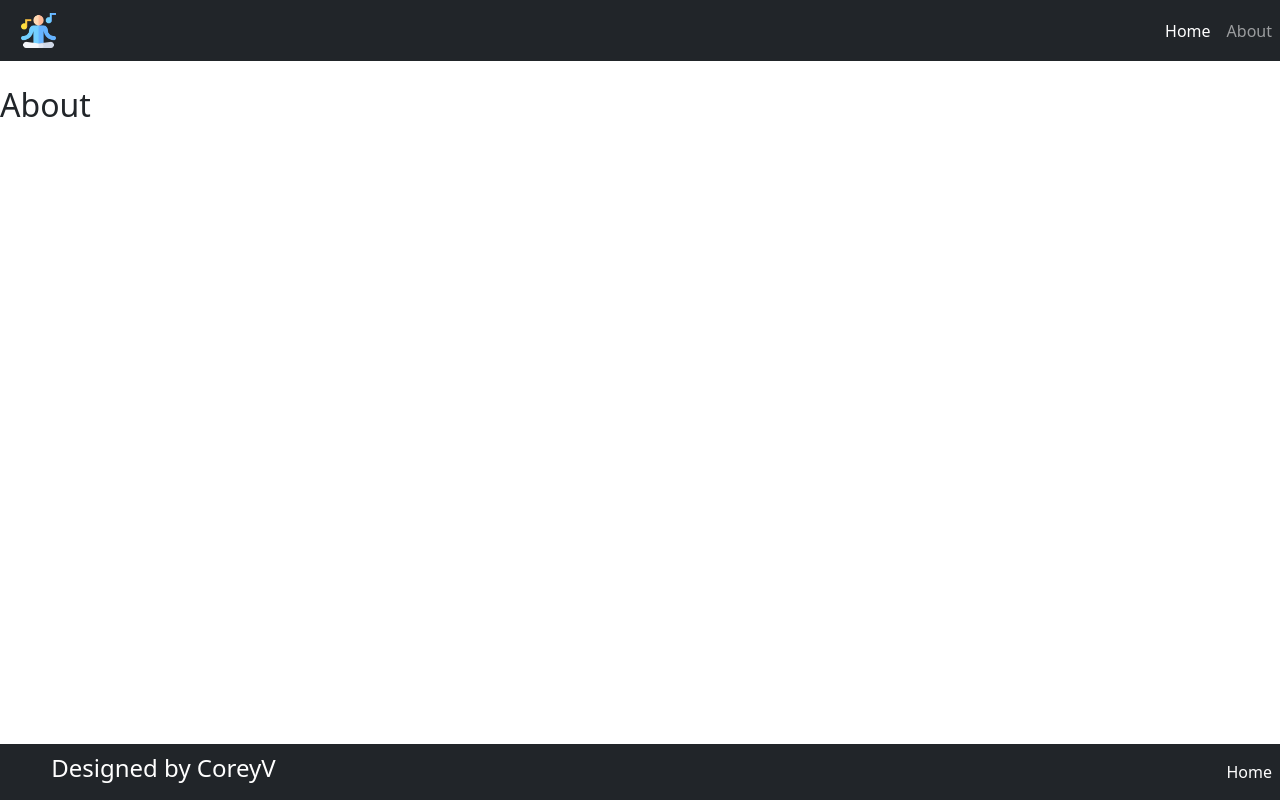
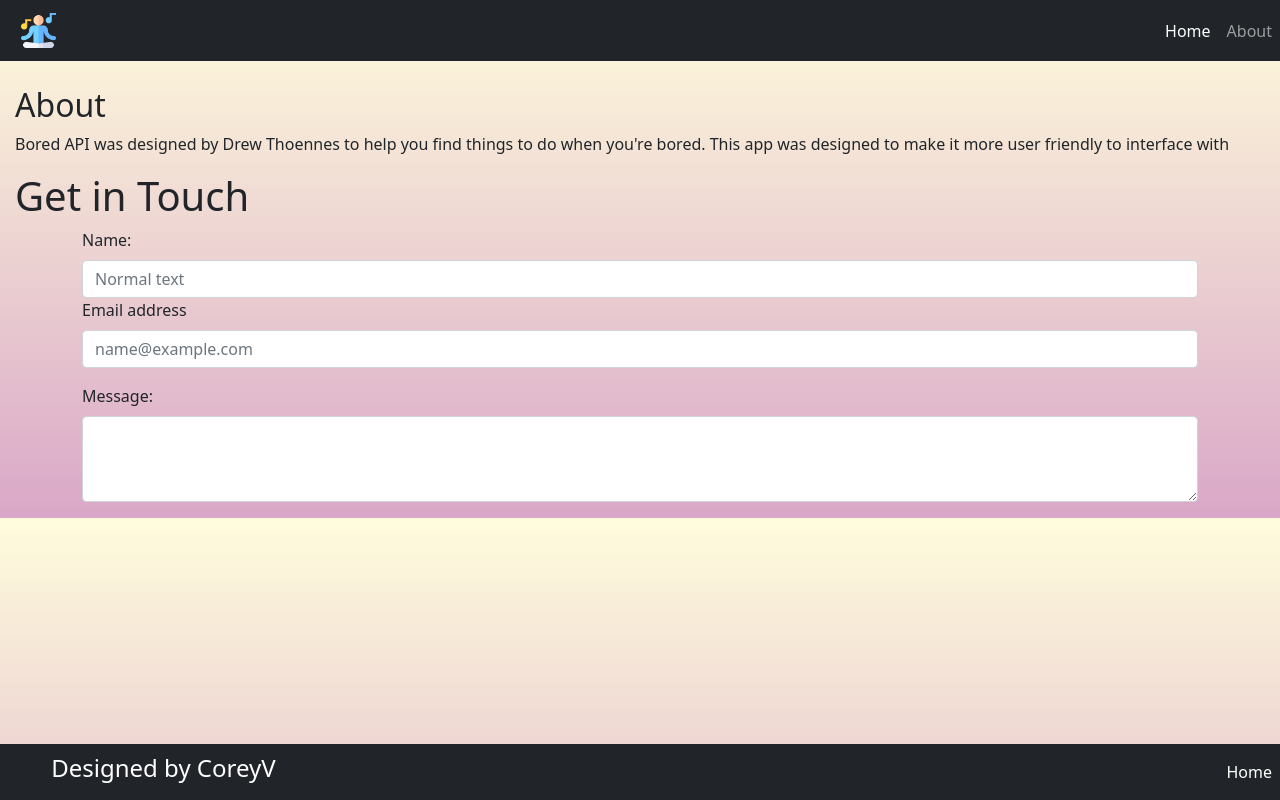
Before and after one commit to CoreyVee/Project-2, a React (Create React App) app in the folder myproductivebreaksapp/: page /About in a window 1280 px wide. Built offline with nearby package versions, Linux system fonts and the light colour scheme.

Commit message:
Added Background/Feedback submission form
Added a form for feedback and suggestions. Styled background with gradient.

```diff
--- a/myproductivebreaksapp/src/About.js
+++ b/myproductivebreaksapp/src/About.js
@@ -1,12 +1,31 @@
 import React from "react";
+import Form from 'react-bootstrap/Form'
+import Container from 'react-bootstrap/Container'
 
 const Tips = () => {
 
     return (
-        <div>
+        <div className='aboutPage'>
+        <div className='aboutParagraph'>
             <h2>About</h2>
+            <p>Bored API was designed by Drew Thoennes to help you find things to do when you're bored. This app was designed to make it more user friendly to interface with</p>
+        <h1>Get in Touch</h1>
         </div>
-
+<Container>
+        <Form>
+  <Form.Group className="mb-3" controlId="exampleForm.ControlInput1">
+  <Form.Label>Name: </Form.Label>
+  <Form.Control type="text" placeholder="Normal text" />
+    <Form.Label>Email address</Form.Label>
+    <Form.Control type="email" placeholder="name@example.com" />
+  </Form.Group>
+  <Form.Group className="mb-3" controlId="exampleForm.ControlTextarea1">
+    <Form.Label>Message: </Form.Label>
+    <Form.Control as="textarea" rows={3} />
+  </Form.Group>
+</Form>
+</Container>
+        </div>
     )
 
 }
--- a/myproductivebreaksapp/src/App.css
+++ b/myproductivebreaksapp/src/App.css
@@ -4,12 +4,24 @@ lightgreen : #e1dc6b;
 brown: #bb8918;
 purple: #523637;
 pink: #f2b9cc; */
+.App {
 
-.hidden {
+}
+Body {
+    background: #d9a7c7;  /* fallback for old browsers */
+background: -webkit-linear-gradient(to bottom, #fffcdc, #d9a7c7);  /* Chrome 10-25, Safari 5.1-6 */
+background: linear-gradient(to bottom, #fffcdc, #d9a7c7); /* W3C, IE 10+/ Edge, Firefox 16+, Chrome 26+, Opera 12+, Safari 7+ */
+}
+{
+    margin-left: 5px;
+}
+.none {
     display: none;
+
 }
-.favoriteHidden {
+.none {
     display: none;
+
 }
 .block {
     display: block;
@@ -32,3 +44,26 @@ hr {
 .activityCard {
     margin-bottom: 60px;
 }
+.video-responsive {
+    overflow: hidden;
+    padding-bottom: 56.25%;
+    position: relative;
+    height: 0;
+  }
+  .aboutTitle{
+      padding: 20px;
+  }
+  .video-responsive iframe {
+    left: 0;
+    top: 0;
+    height: 100%;
+    width: 100%;
+    position: absolute;
+  }
+.aboutParagraph {
+    margin-left: 15px;
+}
+.homeParagraph {
+    text-align: center;
+    margin-left: 15px;
+}
--- a/myproductivebreaksapp/src/App.js
+++ b/myproductivebreaksapp/src/App.js
@@ -4,7 +4,7 @@ import Header from "./Header";
 import Footer from "./Footer";
 import Home from "./Home";
 import Favorites from "./Favorites";
-import Tips from "./About";
+import About from "./About";
 import "./App.css";
 
 function App(bored) {
@@ -12,8 +12,8 @@ function App(bored) {
 
   const handleAddFavorite = (activity, type, participants) => {
     const favorites = [...favorite];
-    favorites.push({activity,participants, type});
-    setFavorite(favorites)
+    favorites.push({ activity, participants, type });
+    setFavorite(favorites);
   };
 
   const handleRemoveFavorite = (object) => {
@@ -28,21 +28,16 @@ function App(bored) {
         <Routes>
           <Route
             path="/"
-            element={<Home handleAddFavorite={handleAddFavorite}
-            favorite={favorite}
-                handleRemoveFavorite={handleRemoveFavorite}
-                bored={bored} />}
-          />
-          <Route
-            path="/Favorites"
             element={
-              <Favorites
+              <Home
+                handleAddFavorite={handleAddFavorite}
                 favorite={favorite}
                 handleRemoveFavorite={handleRemoveFavorite}
+                bored={bored}
               />
             }
           />
-          <Route path="/About" element={<Tips />} />
+          <Route path="/About" element={<About />} />
         </Routes>
       </main>
       <Footer />
--- a/myproductivebreaksapp/src/Favorites.js
+++ b/myproductivebreaksapp/src/Favorites.js
@@ -10,13 +10,15 @@ const Favorites = ({ favoriteHidden, favorite, handleRemoveFavorite }) => {
   const showFavorites = favorite.map((object, index) => {
     return (
       <div key={index}>
-        <Container key={index} className="activityCard" >
-        <Card className={favoriteHidden}>
-          <Card.Header className="text-center">
-            Favorite{" "}
-          </Card.Header>
+        <Container
+          className={favoriteHidden}
+          key={index}
+          className="activityCard"
+        >
+          <Card>
+            <Card.Header className="text-center">Favorite </Card.Header>
             <Container>
-              <Card.Title className='text-center'>{object.activity}</Card.Title>
+              <Card.Title className="text-center">{object.activity}</Card.Title>
               <Card.Body className="text-center">
                 <Card.Text> Type: {object.type}</Card.Text>
                 <Card.Text> Participants: {object.participants}</Card.Text>
@@ -37,7 +39,7 @@ const Favorites = ({ favoriteHidden, favorite, handleRemoveFavorite }) => {
   });
   return (
     <div className={favoriteHidden}>
-      <h2 className='text-center'>Your List</h2>
+      <h2 className="text-center">Your List</h2>
       <hr></hr>
       {showFavorites}
     </div>
--- a/myproductivebreaksapp/src/Home.js
+++ b/myproductivebreaksapp/src/Home.js
@@ -13,8 +13,8 @@ import { AiOutlineStar } from "react-icons/ai";
 const Home = ({ favorite, handleAddFavorite, handleRemoveFavorite }) => {
   const [bored, setBored] = useState([]);
   const [type, setType] = useState("/");
-  const [hidden, setHidden] = useState("hidden");
-  const [favoriteHidden, setFavoriteHidden] = useState("hidden");
+  const [hidden, setHidden] = useState("none");
+  const [favoriteHidden, setFavoriteHidden] = useState("none");
 
   const boredArray = [];
   boredArray.push(bored);
@@ -77,8 +77,8 @@ const Home = ({ favorite, handleAddFavorite, handleRemoveFavorite }) => {
   };
   const aCard = boredArray.map((activity, index) => {
     return (
-      <Container key={index} id="activityCard">
-        <Card className={hidden}>
+      <Container className={hidden} key={index} id="activityCard">
+        <Card >
           <Card.Header className="text-center">
             Add to List{" "}
             <AiOutlineStar
@@ -129,10 +129,11 @@ const Home = ({ favorite, handleAddFavorite, handleRemoveFavorite }) => {
   });
 
   return (
-    <div>
+    <div className='homePage'>
+    <div className='homeParagraph'>
       <h1 className="title">Welcome to Bored App!</h1>
       <h4 className="subTitle">
-        Kick back, relax, and reset with a fun activity
+        Get a random activity
       </h4>
       <p>
         Not sure what to choose? No problem. Get a random activity by clicking
@@ -149,9 +150,8 @@ const Home = ({ favorite, handleAddFavorite, handleRemoveFavorite }) => {
       >
         Get Random Activity
       </Button>
-      <hr></hr>
+      </div>
       {aCard}
-      <hr></hr>
       <Favorites
         favorite={favorite}
         handleRemoveFavorite={handleRemoveFavorite}
--- a/myproductivebreaksapp/src/index.css
+++ b/myproductivebreaksapp/src/index.css
@@ -1,3 +1,3 @@
 main {
-  background-image: "./Images/relax.png";
+
 }
```
Lines whose indentation alone changed are shown as unchanged.
